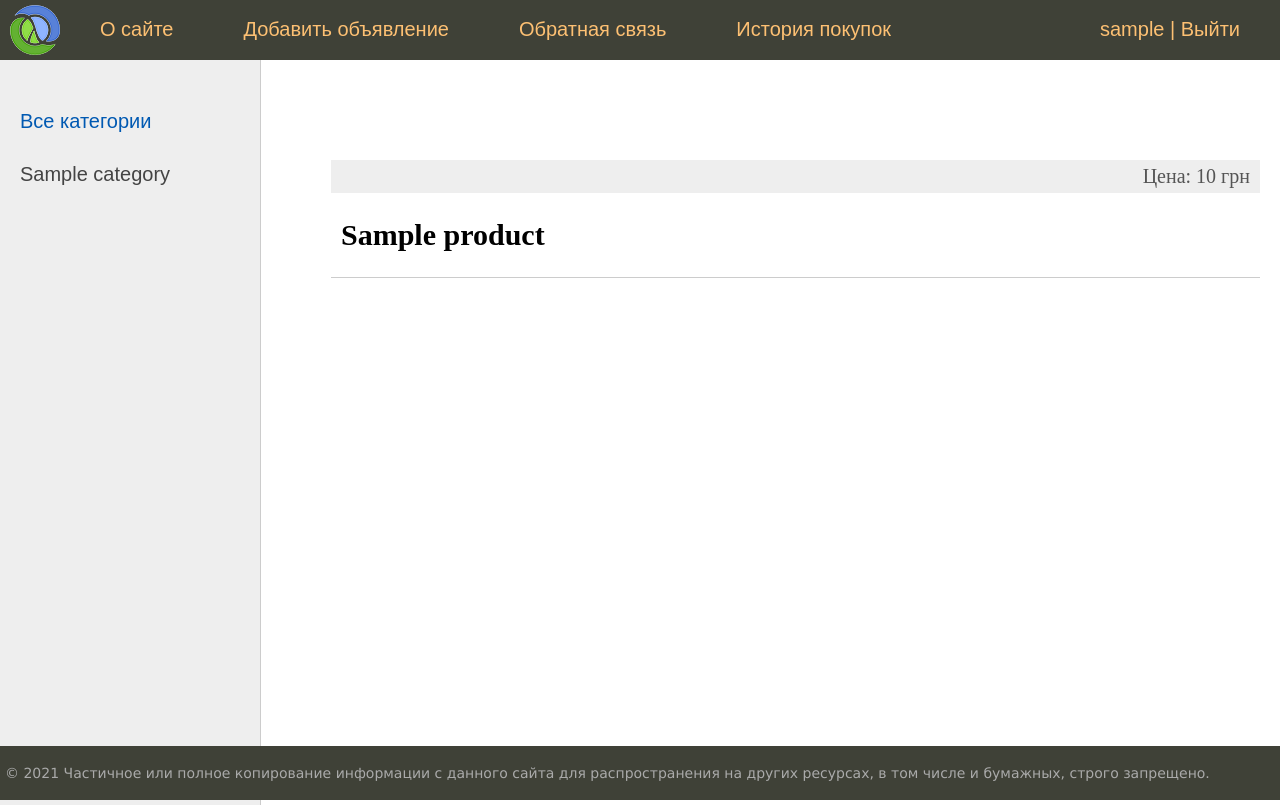
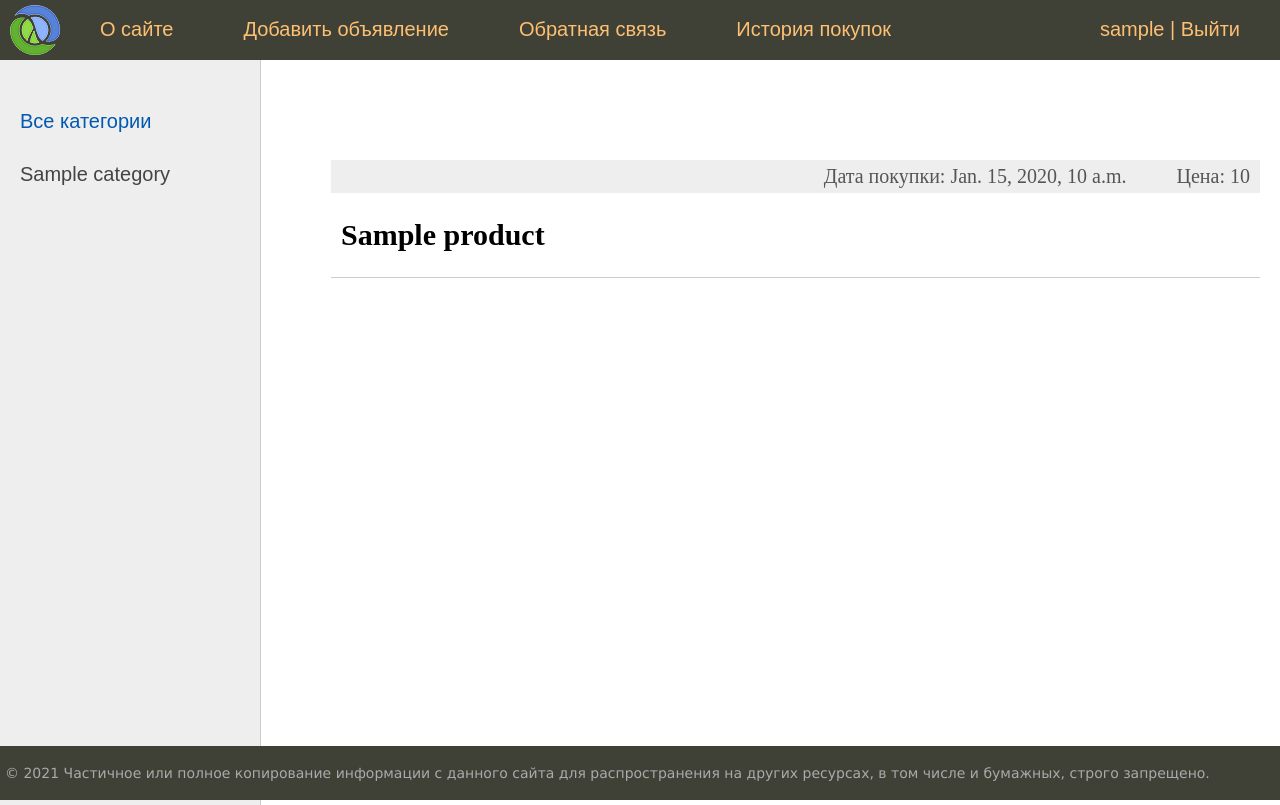
Before and after one commit to farid979797/djangoShop, a Django app: page /history/ in a window 1280 px wide. Shown: the top 805 px of the page. Run offline with Django 4.2, Linux system fonts and the light colour scheme; a user stored in the database is signed in; tables that the repository leaves empty hold one stand-in row (values such as "Sample post").

Commit message:
change purchase model, and fix the possibility to buy product with count <= 0

```diff
--- a/coolsite/shop/models.py
+++ b/coolsite/shop/models.py
@@ -71,3 +71,4 @@ class City(models.Model):
 class Purchases(models.Model):
     user = models.ForeignKey(settings.AUTH_USER_MODEL, on_delete=models.PROTECT, related_name='купил', verbose_name='купил')
     product = models.ForeignKey('Product', on_delete=models.PROTECT, verbose_name="Товар")
+    time_update = models.DateTimeField(auto_now=True, verbose_name="Время покупки")
--- a/coolsite/shop/templates/shop/product.html
+++ b/coolsite/shop/templates/shop/product.html
@@ -13,8 +13,12 @@
   <li style="margin-left: 25px;">Продавец: {{ product.owner_id }}</li>
   <li style="font-weight:bold;">Цена: {{ product.price }}</li>
 
+{% if product.count > 0 %}
 <form action="{{product.id}}/purchase" method="post">
 {% csrf_token %}
 <input type="submit" class="purchase" value="Купить" name="purchase">
 </form>
+{% else %}
+<li style="font-weight:bold;">Товара нет в наличии</li>
+{% endif %}
 {% endblock %}
--- a/coolsite/shop/templates/shop/purchase_history.html
+++ b/coolsite/shop/templates/shop/purchase_history.html
@@ -4,7 +4,8 @@
 <ul class="list-articles">
 	{% for p in purchases %}
 			<li><div class="article-panel">
-	<p class="last" style="margin-left: 50px;">Цена: {{p.product.price}} грн </p>
+	<p class="last" style="margin-left: 50px;">Цена: {{p.product.price}} </p>
+	<p class="last" style="margin-left: 50px;">Дата покупки: {{p.time_update}} </p>
 </div>
 
 {% if p.product.photo %}
```
